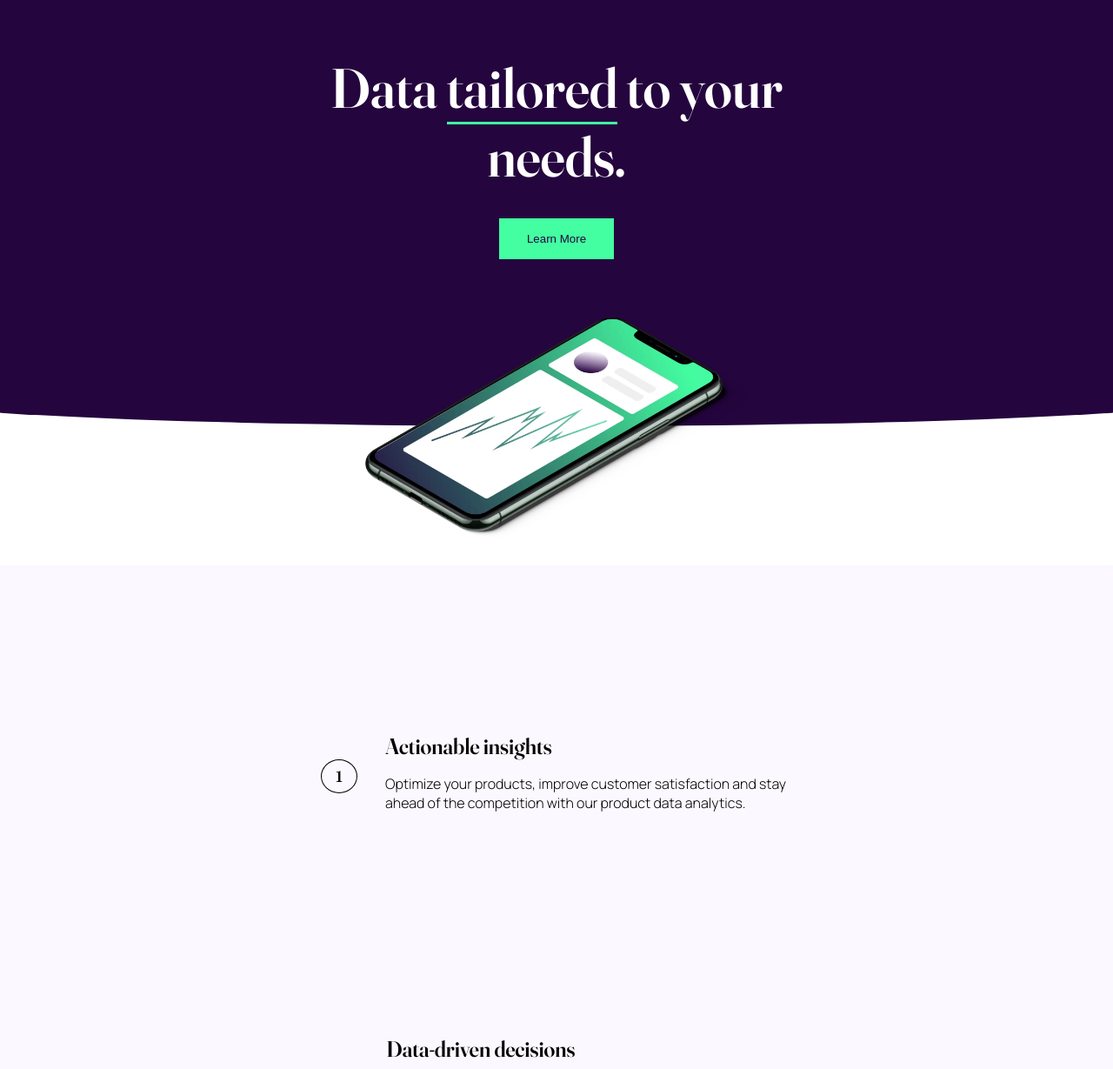
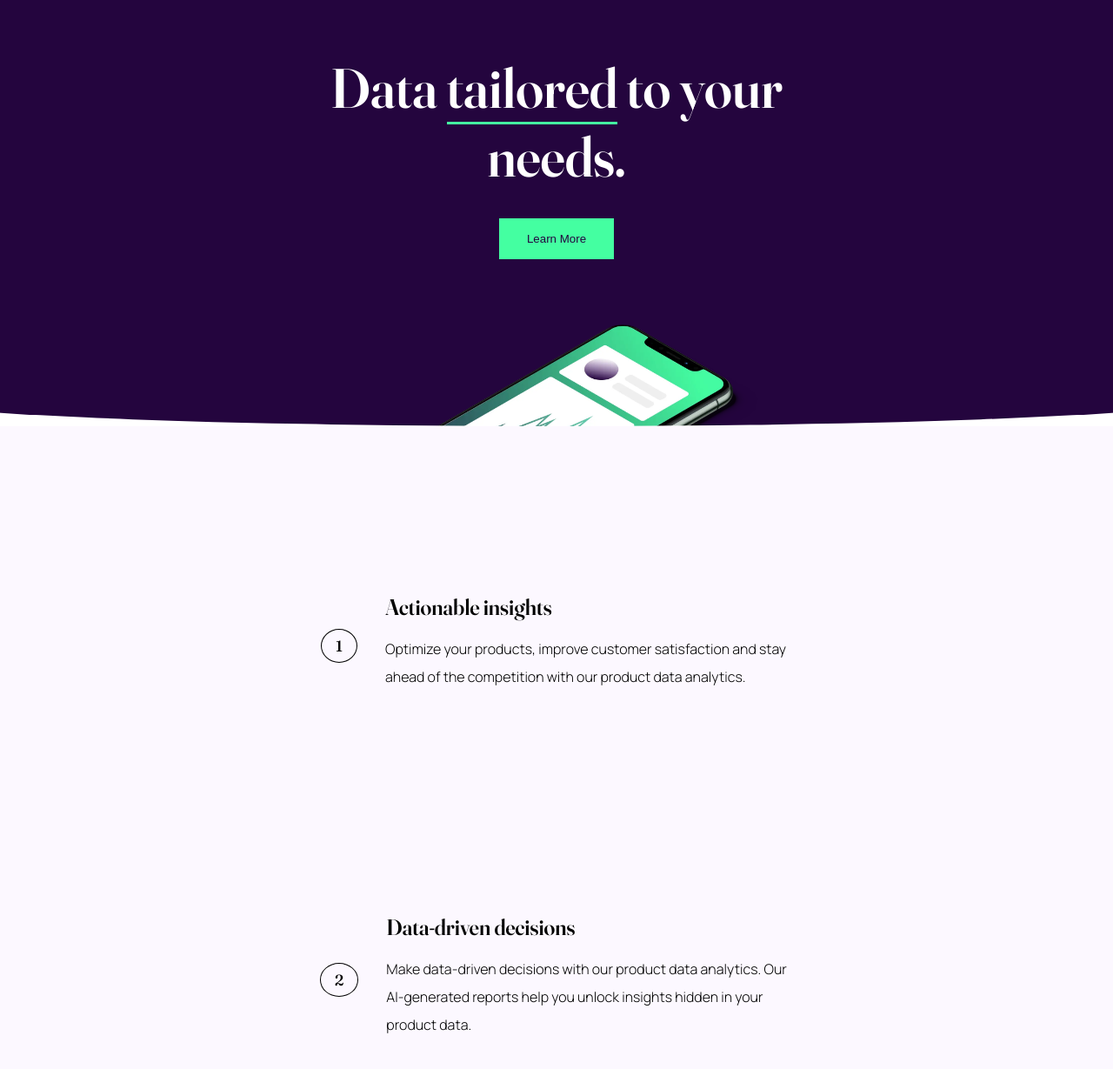
Before and after one commit to JS-Law/Workit-Landing-Page, a plain HTML site: page starter-code/index.html in a window 1280 px wide. Shown: the part 67-1296 px from the top of the page at 87% size. Drawn offline with Linux system fonts and the light colour scheme.

Commit message:
Attempt to fix overflow bug

```diff
--- a/input/styles.scss
+++ b/input/styles.scss
@@ -70,6 +70,7 @@ body{
     background-color: $dark-purple;
     display: flex;
     flex-direction: column;
+    overflow-x: hidden;
     align-items: center;
     border-bottom-left-radius: 100% 15%;
     border-bottom-right-radius: 100% 15%;
@@ -95,7 +96,7 @@ body{
         position: absolute;
         top: 17.5rem;
         margin-left: 1.5rem;
-        // right: 2.25rem;
+
         transition: ease-out 0.3s;
     }
     span#underline{
@@ -237,18 +238,19 @@ footer#footer{
             }
         }
     }
+    .heroContainer{
+        // position: relative;
+        // overflow-x: visible;
+        // overflow-y: visible;
         #heroCard{
-        // margin-bottom: -4rem;
-        // overflow-y: hidden;
-        z-index: 1;
+            margin-bottom: 0;
             button#learnMore{
                 margin-bottom: 12rem;
 
             }
             img#phone{
-            top: 21rem;
-            margin-left: auto;
-            z-index: 1;
+                top: 21.5rem;
+
             }
             span#underline{
                 border-bottom: solid .2rem $eucalyptus;
@@ -258,15 +260,16 @@ footer#footer{
                 background-color: $eucalyptus;
             }
         }
+    }
     #list{
         overflow-x: hidden; /* Prevents horizontal scrolling */
-        // overflow-y: hidden; /* Prevents horizontal scrolling */
-        position: relative; /* Establishes a positioning context */
+        position: relative;
         width: 100vw; /* Ensures the container matches the viewport width */
         margin-left: calc(50% - 50vw); /* Centers the container */
-        z-index: -1;
+        z-index: -10;
         .listContent{
             display: flex;
+            overflow-x: hidden;
             align-items: center;
             flex-direction: column;
             background-color: $ghost-white;
@@ -282,10 +285,6 @@ footer#footer{
                 display: flex;
                 max-width: 573px;
                 align-items: center;
-                // justify-content: center;
-                // align-content: center;
-
-
 
                 .num{
                     margin-top: -1.4rem;
@@ -315,6 +314,7 @@ footer#footer{
                         display: block;
                         font-family: $secondary-font;
                         font-weight: 300;
+                        line-height: 2rem;
                     }
 
                 }
```
Also changed, not shown: output/styles.css, 1 other file. Lines whose indentation alone changed are shown as unchanged.
